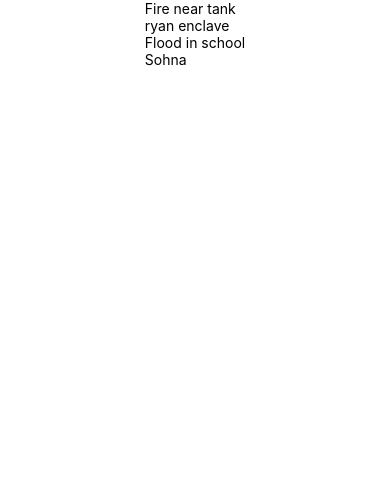
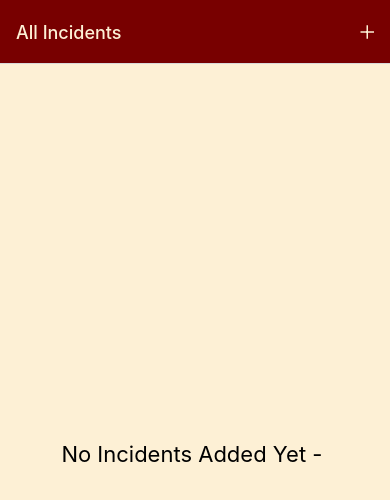
Before and after one commit to Prashantrajput11/NotJustHack-neighbourhood-shield, a React Native app: screen / in a window 390 px wide. Shown: the top 500 px of the page. Built offline with nearby package versions, Linux system fonts and the light colour scheme.

Commit message:
feat: added global color and styling

```diff
--- a/App.js
+++ b/App.js
@@ -1,12 +1,49 @@
 import { StatusBar } from "expo-status-bar";
 import { StyleSheet, Text, View } from "react-native";
-import HomeScreen from "./src/screens/HomeScreen";
+import { NavigationContainer } from "@react-navigation/native";
+import { createNativeStackNavigator } from "@react-navigation/native-stack";
+import AllIncidentsScreen from "./src/screens/AllIncidentsScreen";
+import AddIncidentScreen from "./src/screens/AddIncidentScreen";
+import IconButton from "./src/UI/IconButton";
+import { Colors } from "./src/constants/colors";
 
+const Stack = createNativeStackNavigator();
 export default function App() {
 	return (
-		<View style={styles.container}>
-			<HomeScreen />
-		</View>
+		<>
+			<StatusBar />
+			<NavigationContainer>
+				<Stack.Navigator
+					screenOptions={{
+						headerStyle: { backgroundColor: Colors.maroon },
+						headerTintColor: Colors.beige,
+						contentStyle: { backgroundColor: Colors.beige },
+					}}
+				>
+					<Stack.Screen
+						name="All Incidents"
+						component={AllIncidentsScreen}
+						options={({ navigation }) => ({
+							headerRight: ({ tintColor }) => (
+								<IconButton
+									name="add"
+									size={24}
+									color={Colors.beige}
+									onPress={() => navigation.navigate("AddIncident")}
+								/>
+							),
+						})}
+					></Stack.Screen>
+					<Stack.Screen
+						name="AddIncident"
+						component={AddIncidentScreen}
+						options={{
+							title: "Add An Incident",
+						}}
+					></Stack.Screen>
+				</Stack.Navigator>
+			</NavigationContainer>
+		</>
 	);
 }
 
--- a/package.json
+++ b/package.json
@@ -9,6 +9,9 @@
     "web": "expo start --web"
   },
   "dependencies": {
+    "@expo/vector-icons": "^13.0.0",
+    "@react-navigation/native": "^6.1.9",
+    "@react-navigation/native-stack": "^6.9.17",
     "expo": "~49.0.15",
     "expo-status-bar": "~1.6.0",
     "react": "18.2.0",
--- /dev/null
+++ b/src/UI/IconButton.js
@@ -0,0 +1,27 @@
+import { Pressable, StyleSheet, Text, View } from "react-native";
+import React from "react";
+import { Ionicons } from "@expo/vector-icons";
+const IconButton = ({ name, size, color, onPress }) => {
+	return (
+		<Pressable
+			onPress={onPress}
+			style={({ pressed }) => [styles.button, pressed && styles.pressed]}
+		>
+			<Ionicons name={name} size={size} color={color} />
+		</Pressable>
+	);
+};
+
+export default IconButton;
+
+const styles = StyleSheet.create({
+	button: {
+		padding: 4,
+		margin: 6,
+		justifyContent: "center",
+		alignItems: "center",
+	},
+	pressed: {
+		opacity: 0.7,
+	},
+});
--- a/src/components/IncidentsList.js
+++ b/src/components/IncidentsList.js
@@ -3,6 +3,13 @@ import React from "react";
 import IncidentCard from "./IncidentCard";
 
 const IncidentsList = ({ incidents }) => {
+	if (!incidents || incidents.length === 0) {
+		return (
+			<View style={styles.fallbackContainer}>
+				<Text style={styles.fallBackText}>No Incidents Added Yet - </Text>
+			</View>
+		);
+	}
 	return (
 		<FlatList
 			data={incidents}
@@ -13,4 +20,13 @@ const IncidentsList = ({ incidents }) => {
 
 export default IncidentsList;
 
-const styles = StyleSheet.create({});
+const styles = StyleSheet.create({
+	fallbackContainer: {
+		flex: 1,
+		justifyContent: "center",
+		alignItems: "center",
+	},
+	fallBackText: {
+		fontSize: 22,
+	},
+});
--- /dev/null
+++ b/src/constants/colors.js
@@ -0,0 +1,7 @@
+export const Colors = {
+	maroon: "#780000",
+	red: "#c1121f",
+	beige: "#fdf0d5",
+	navy: "#003049",
+	steelBlue: "#669bbc",
+};
--- /dev/null
+++ b/src/screens/AddIncidentScreen.js
@@ -0,0 +1,15 @@
+import { StyleSheet, Text, View } from "react-native";
+import React from "react";
+import { Colors } from "../constants/colors";
+
+const AddIncidentScreen = () => {
+	return (
+		<View>
+			<Text>AddIncidentScreen</Text>
+		</View>
+	);
+};
+
+export default AddIncidentScreen;
+
+const styles = StyleSheet.create({});
--- a/src/screens/HomeScreen.js
+++ b/src/screens/AllIncidentsScreen.js
@@ -3,21 +3,21 @@ import React from "react";
 import IncidentsList from "../components/IncidentsList";
 
 const incidentList = [
-	{
-		id: "01",
-		title: "Fire near tank",
-		address: "ryan enclave",
-	},
-	{
-		id: "02",
-		title: "Flood in school",
-		address: "Sohna",
-	},
+	// {
+	// 	id: "01",
+	// 	title: "Fire near tank",
+	// 	address: "ryan enclave",
+	// },
+	// {
+	// 	id: "02",
+	// 	title: "Flood in school",
+	// 	address: "Sohna",
+	// },
 ];
-const HomeScreen = () => {
+const AllIncidentsScreen = () => {
 	return <IncidentsList incidents={incidentList} />;
 };
 
-export default HomeScreen;
+export default AllIncidentsScreen;
 
 const styles = StyleSheet.create({});
```
Also changed, not shown: 1 other file (tests, documents, lock files or other folders).
